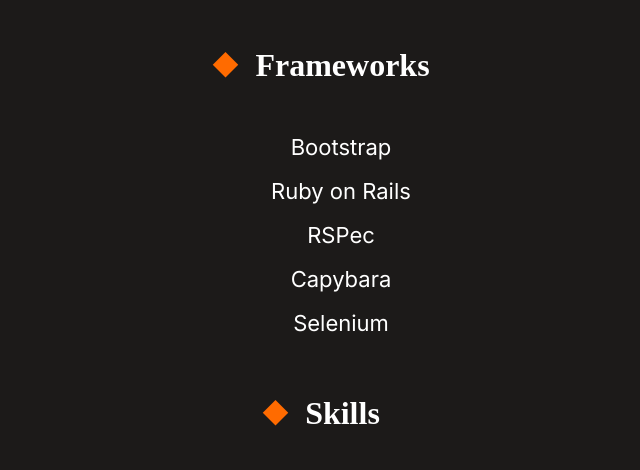
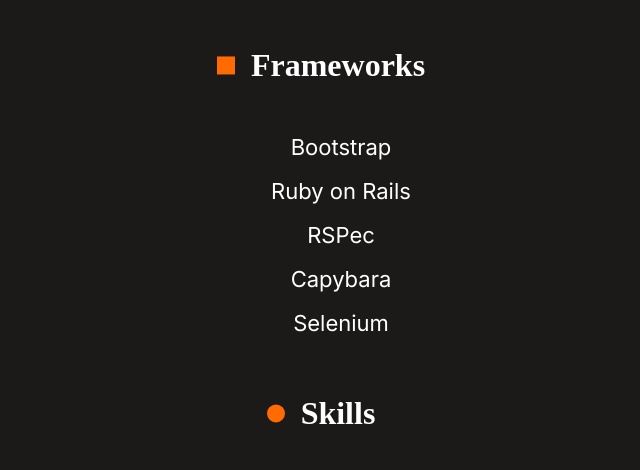
Before and after one commit to VICTOR-CHUKWU/portfolio, a website: page index.html in a window 1280 px wide. Shown: the part 4737-5207 px from the top of the page, 319-959 px from the left. Drawn offline with Linux system fonts and the light colour scheme.

Commit message:
added svg

```diff
--- a/index.html
+++ b/index.html
@@ -279,8 +279,8 @@
             </div>
             <div class="framework">
                 <div class="dflex">
-                    <svg width="27" height="26" viewBox="0 0 27 26" fill="none" xmlns="http://www.w3.org/2000/svg">
-                        <rect x="0.772461" y="12.7279" width="18" height="18" transform="rotate(-45 0.772461 12.7279)" fill="#FF6B00"/>
+                    <svg width="18" height="19" viewBox="0 0 18 19" fill="none" xmlns="http://www.w3.org/2000/svg">
+                        <rect y="0.455811" width="18" height="18" fill="#FF6B00"/>
                         </svg>
                     <h3 class="h3">Frameworks</h3>
                 </div>
@@ -295,8 +295,8 @@
             </div>
             <div class="skill">
                 <div class="dflex">
-                    <svg width="27" height="26" viewBox="0 0 27 26" fill="none" xmlns="http://www.w3.org/2000/svg">
-                        <rect x="0.772461" y="12.7279" width="18" height="18" transform="rotate(-45 0.772461 12.7279)" fill="#FF6B00"/>
+                    <svg width="18" height="19" viewBox="0 0 18 19" fill="none" xmlns="http://www.w3.org/2000/svg">
+                        <rect y="0.455811" width="18" height="18" rx="9" fill="#FF6B00"/>
                         </svg>
                     <h3 class="h3">Skills</h3>
                 </div>
```
